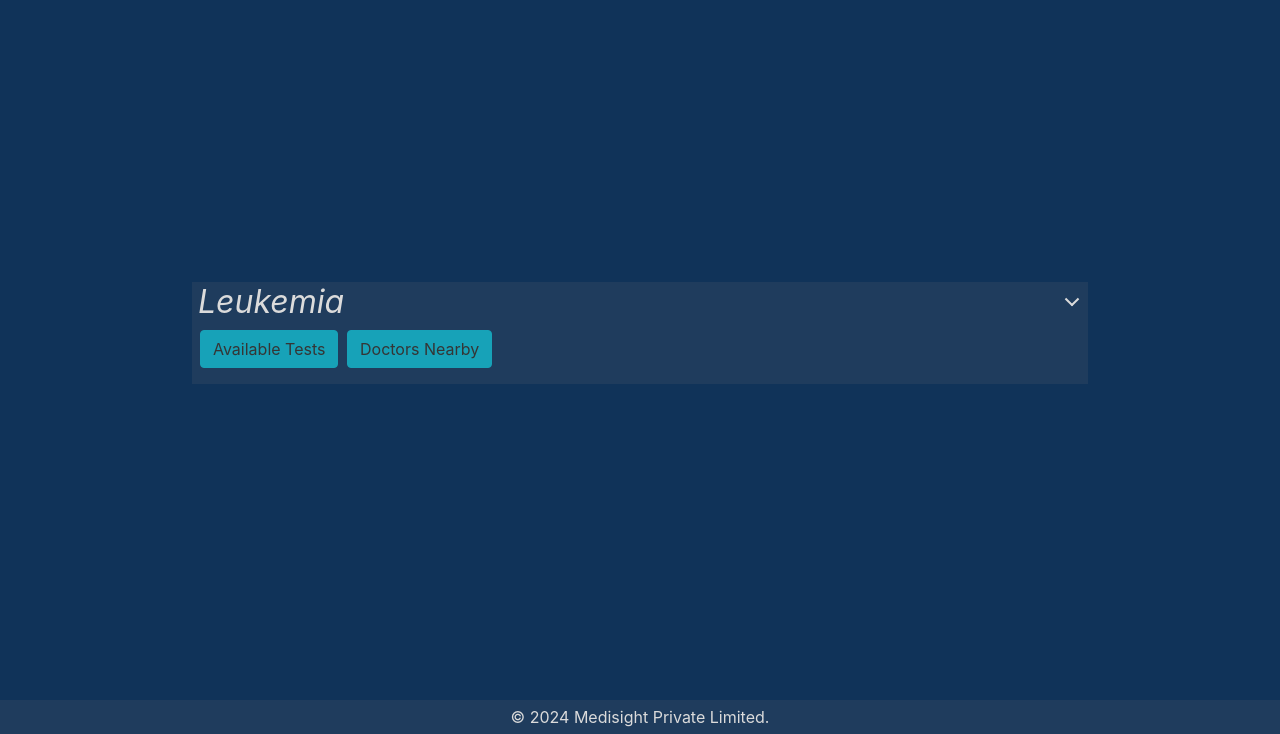
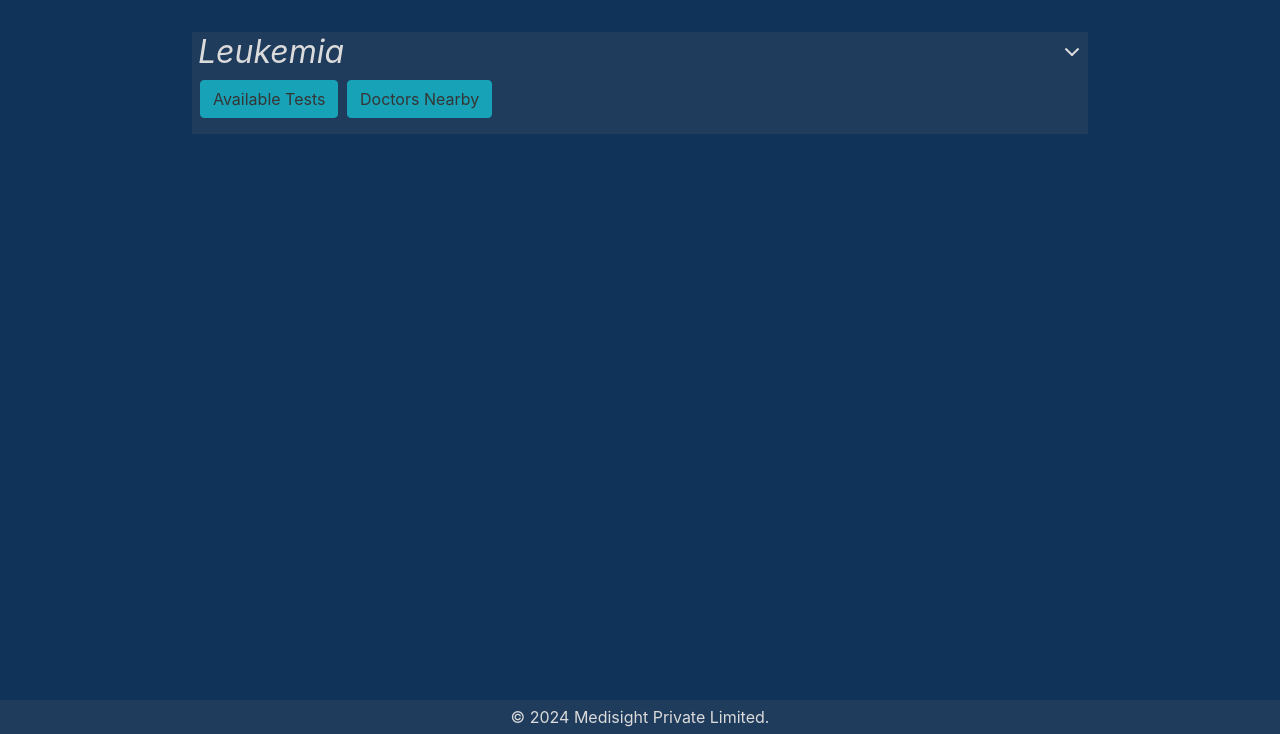
Before and after one commit to Manoj-E-S/DBMS-Medisight, a Flask app: template templates/showCancers.html in a window 1280 px wide. Shown: the part 66-800 px from the top of the page. Run offline with Flask 3, Linux system fonts and the light colour scheme; tables that the repository leaves empty hold one stand-in row (values such as "Sample post"); the template is opened without the code that fills it: values that come from a table or form of the project are taken from there, most other values are stand-ins (such as "Sample title", 1, 10 or a date in 2020); some libraries are stand-ins or nearby versions.

Commit message:
Minor stylistic changes

```diff
--- a/static/css/showCancers.css
+++ b/static/css/showCancers.css
@@ -1,11 +1,12 @@
 .custom-accordion {
     height: 87vh;
     width: 100%;
+    padding-top: 2rem;
     background-color: var(--primary);
     display: flex;
     flex-direction: column;
     align-items: center;
-    justify-content: center;
+    justify-content: flex-start;
     color: var(--text-light);
 }
 
```
Also changed, not shown: static/js/enterSymptoms.js (+25 -7 lines).
